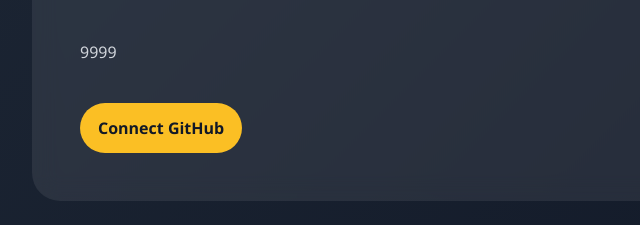
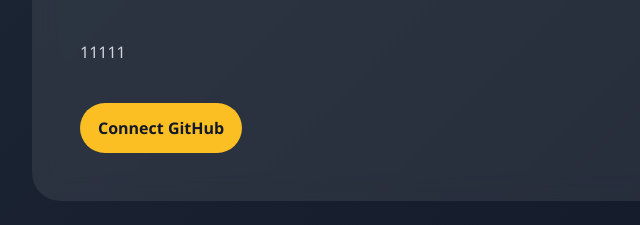
Before and after one commit to tmparz/my-test-page02, a plain HTML site: page index.html in a window 1280 px wide. Shown: the part 448-673 px from the top of the page, 220-860 px from the left. Drawn offline with Linux system fonts and the light colour scheme.

Commit message:
Update index.html via Index Deploy

```diff
--- a/index.html
+++ b/index.html
@@ -39,7 +39,7 @@
     <main>
       <p>單檔 HTML MVP</p>
       <h1>GitHub Pages 一鍵部署</h1>
-      <p>9999</p>
+      <p>11111</p>
       <a href="https://github.com/" target="_blank" rel="noreferrer">Connect GitHub</a>
     </main>
   </body>
```
